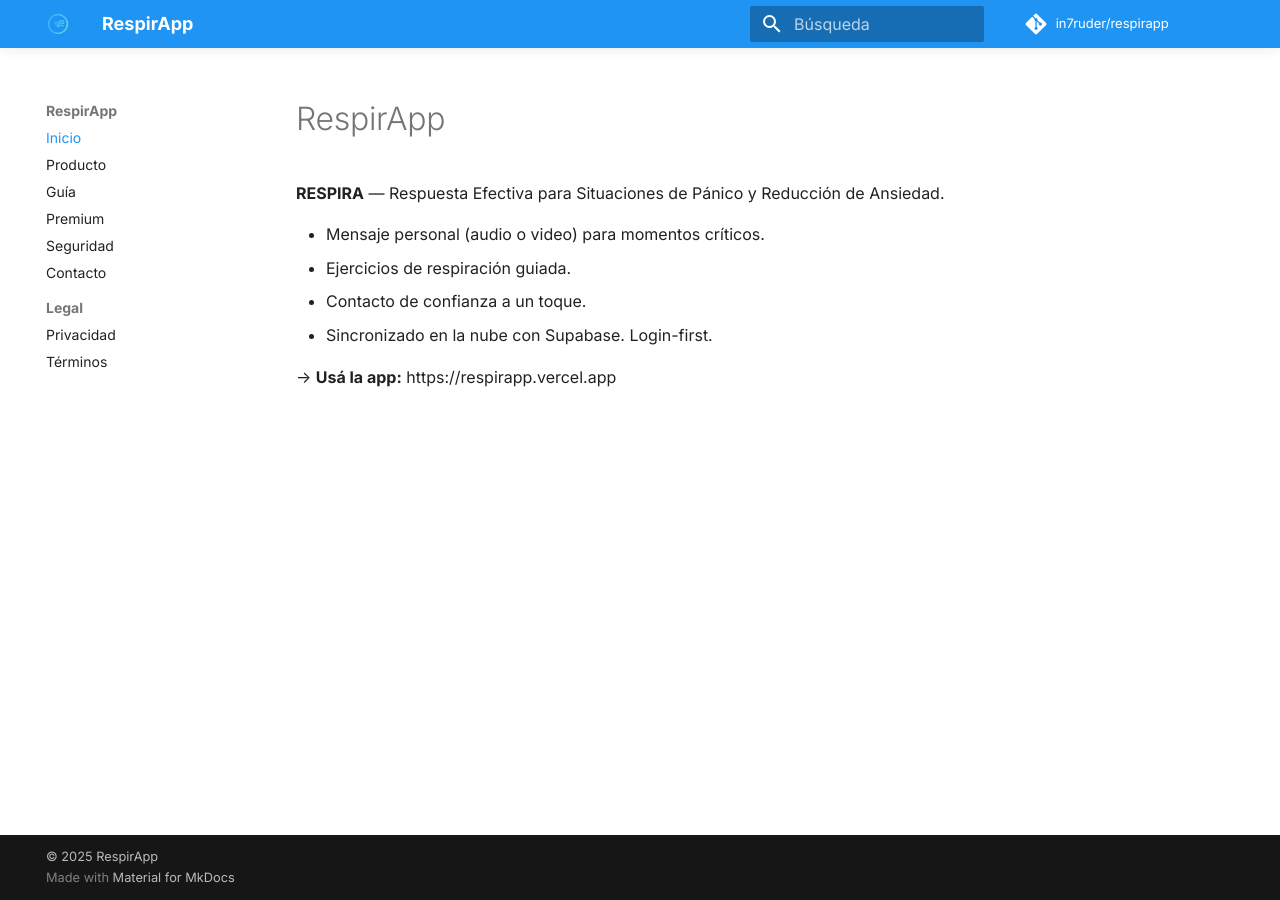
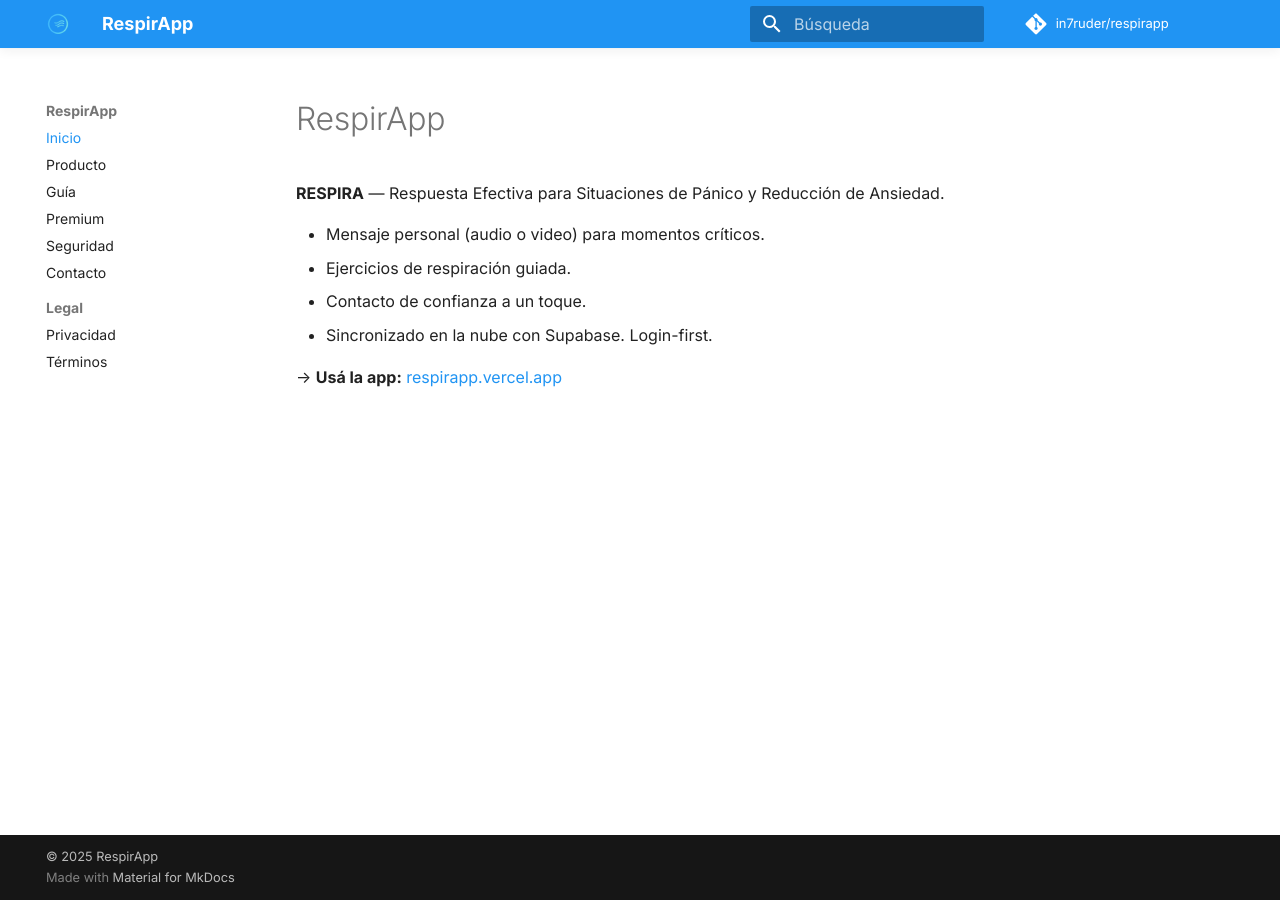
Before and after one commit to in7ruder-ch/respirapp, an MkDocs documentation site: the page built from docs/index.md, in a window 1280 px wide. Built offline with MkDocs 1.6.1 and Material for MkDocs 9.7.7, drawn with Linux system fonts in a browser that asks for light colours; comment, search, counter and statistics services are not loaded; part of the change alters nothing that is shown.

Commit message:
index fix

```diff
--- a/docs/index.md
+++ b/docs/index.md
@@ -7,4 +7,4 @@
 - Contacto de confianza a un toque.
 - Sincronizado en la nube con Supabase. Login-first.
 
-→ **Usá la app:** https://respirapp.vercel.app
+→ **Usá la app:** [respirapp.vercel.app](https://respirapp.vercel.app){target="_blank" rel="noopener"}
```
